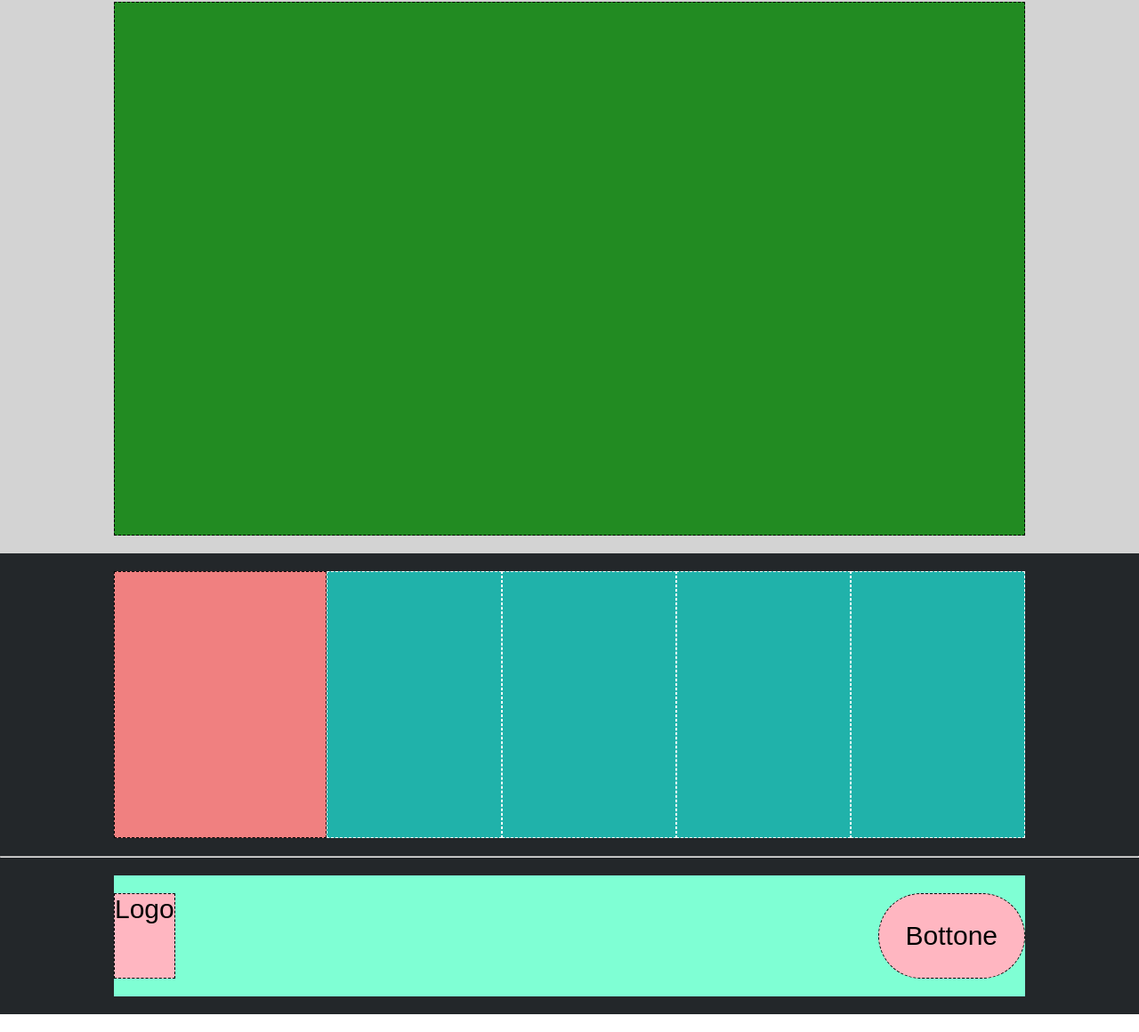
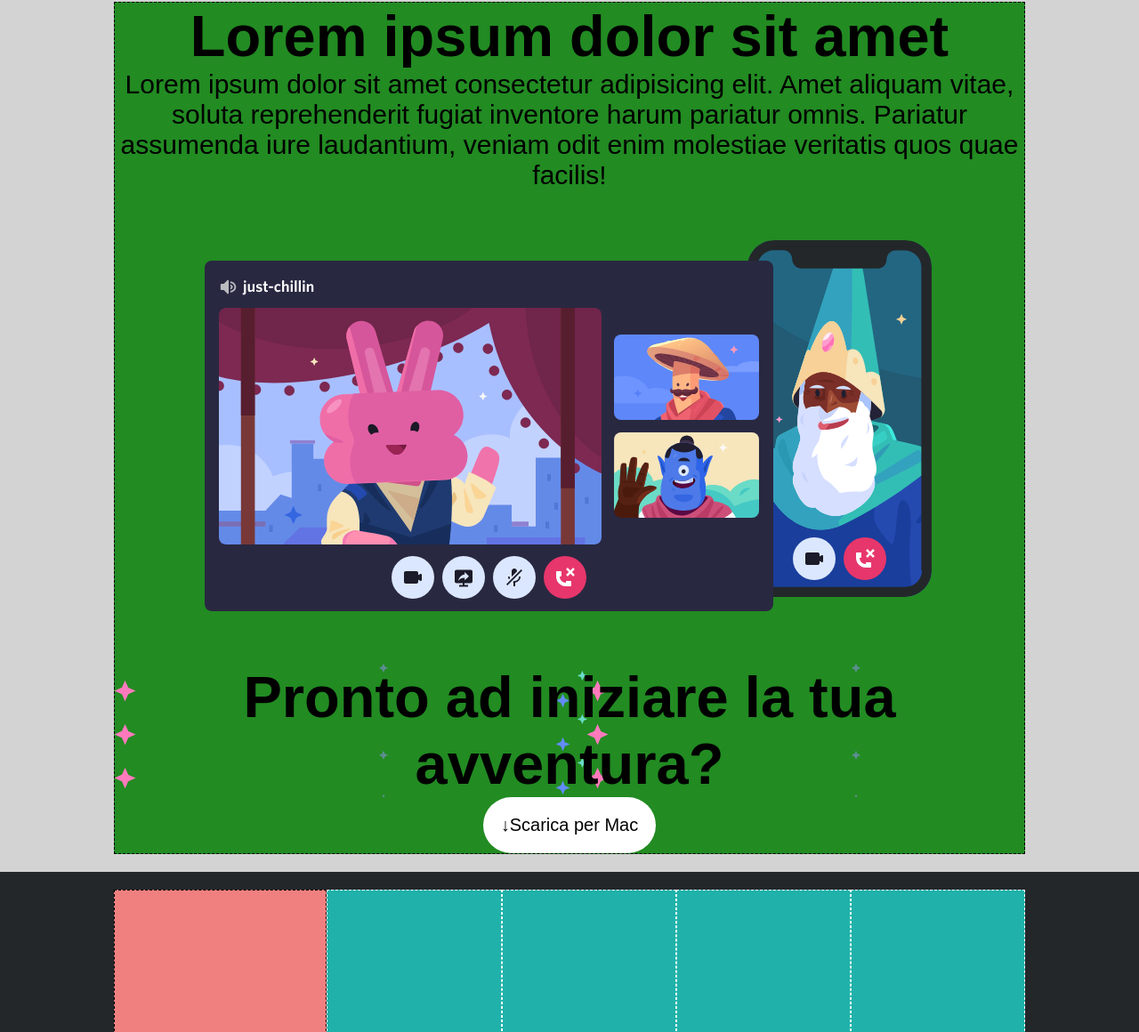
Before and after one commit to T30G10v4/htmlcss-struttura-discord, a plain HTML site: page index.html in a window 1280 px wide. Shown: the part 2358-3518 px from the top of the page at 89% size. Drawn offline with Linux system fonts and the light colour scheme; a web font is replaced by a local one.

Commit message:
Ultimi ritocchi 05/09/2022

```diff
--- a/css/style.css
+++ b/css/style.css
@@ -247,6 +247,19 @@ header li {
   width: 100%;
   min-height: 600px;
   background-color: #228b22;
+  text-align: center;
+
+}
+
+#special .button
+{
+  display: inline-block;
+}
+
+#special h3 {
+
+  background-image: url("../img/stars.svg");
+  font-size: 6.5rem;
 
 }
 
--- a/index.html
+++ b/index.html
@@ -150,7 +150,14 @@
 
       <!-- MAIN, ASIDE -->
       <div class="element">
-        <main></main>
+        <main>
+
+          <h2>Lorem ipsum dolor sit amet</h2>
+          <p>Lorem ipsum dolor sit amet consectetur adipisicing elit. Amet aliquam vitae, soluta reprehenderit fugiat inventore harum pariatur omnis. Pariatur assumenda iure laudantium, veniam odit enim molestiae veritatis quos quae facilis!</p>
+          <img src="img/item4-big.svg" alt="">
+          <h3>Pronto ad iniziare la tua avventura?</h3>
+          <div class="button">&#x2193;Scarica per Mac</div>
+        </main>
       </div>
       <!-- /MAIN, ASIDE -->
 
```
